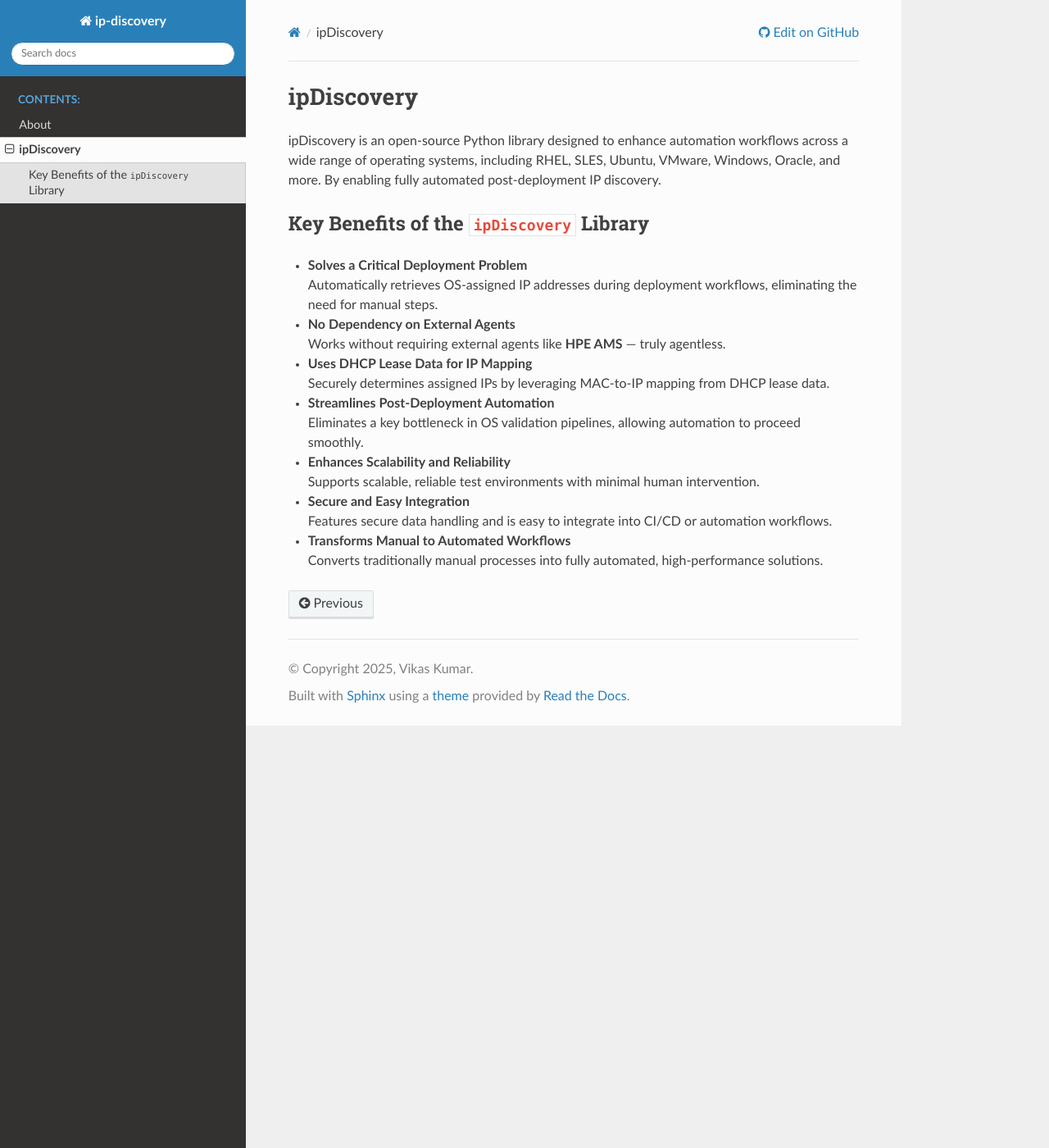
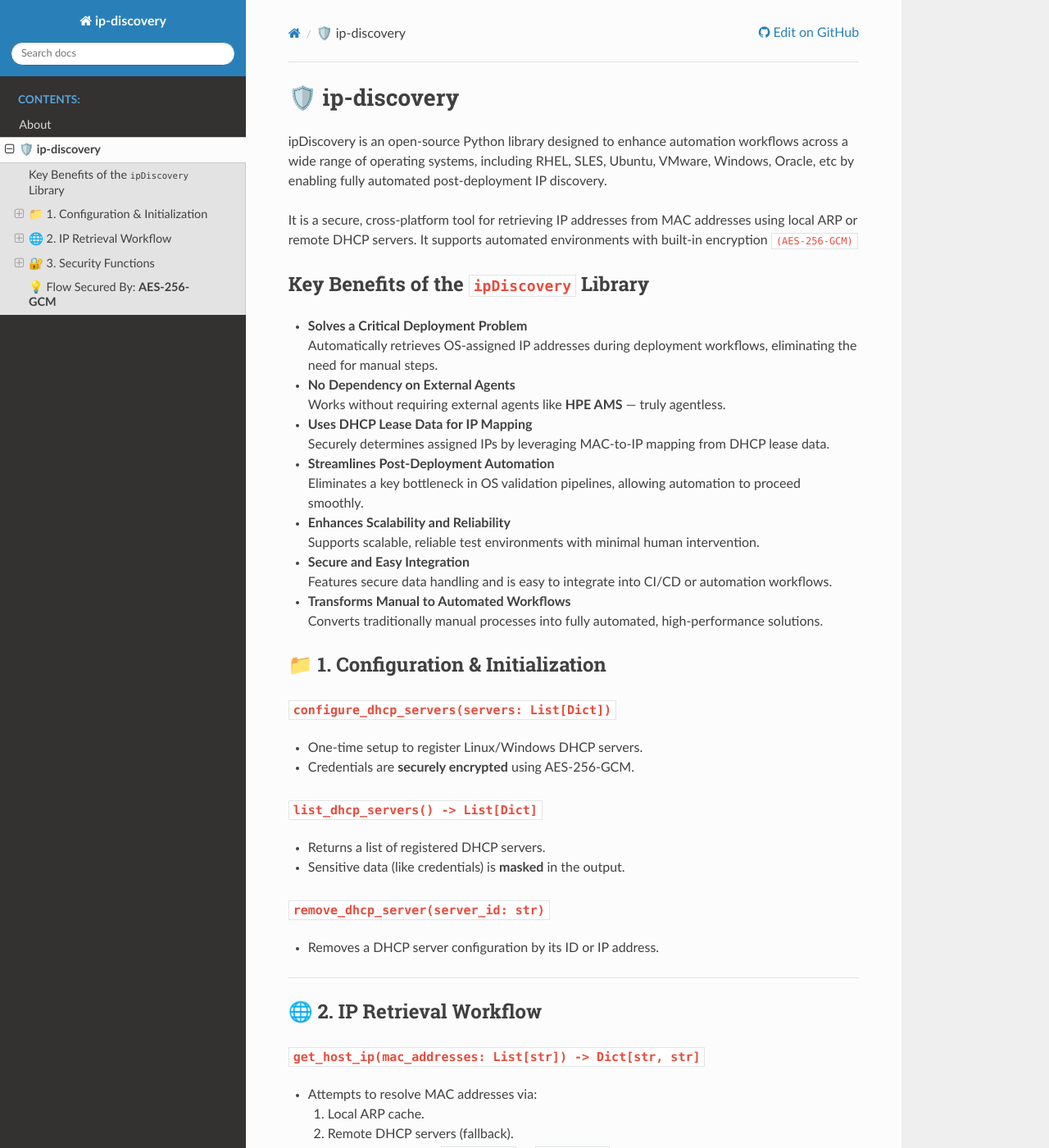
Before and after one commit to fusionvikas2015/ipDiscovery, a Sphinx documentation site: the page built from docs/source/ipDiscovery.md, in a window 1280 px wide and 1400 px high. Shown: the whole window at 82% size. Built offline with Sphinx 7.4.7 and the Read the Docs theme 3.1.0, drawn with Linux system fonts in a browser that asks for light colours; some of the changed text lies outside the part shown.

Commit message:
doc upadted

```diff
--- a/docs/source/conf.py
+++ b/docs/source/conf.py
@@ -9,7 +9,7 @@
 import sphinx_rtd_theme
 
 project = 'ip-discovery'
-copyright = '2025, Vikas Kumar'
+copyright = '2025, Vikas, Pritish, Akshita'
 author = 'Vikas Kumar'
 release = 'v1.1'
 
--- a/docs/source/ipDiscovery.md
+++ b/docs/source/ipDiscovery.md
@@ -1,7 +1,11 @@
-# ipDiscovery
+# 🛡️ ip-discovery
 
-ipDiscovery is an open-source Python library designed to enhance automation workflows across a wide range of operating systems, including RHEL, SLES, Ubuntu, VMware, Windows, Oracle, and more.
-By enabling fully automated post-deployment IP discovery.
+ipDiscovery is an open-source Python library designed to enhance automation workflows across a wide range of operating
+systems, including RHEL, SLES, Ubuntu, VMware, Windows, Oracle, etc by enabling fully automated post-deployment IP
+discovery.
+
+It is a secure, cross-platform tool for retrieving IP addresses from MAC addresses using local ARP or remote
+DHCP servers. It supports automated environments with built-in encryption `(AES-256-GCM)`
 
 ## Key Benefits of the `ipDiscovery` Library
 
@@ -31,3 +35,63 @@ By enabling fully automated post-deployment IP discovery.
 
 - **Transforms Manual to Automated Workflows**
   Converts traditionally manual processes into fully automated, high-performance solutions.
+
+## 📁 1. Configuration & Initialization
+
+### `configure_dhcp_servers(servers: List[Dict])`
+
+- One-time setup to register Linux/Windows DHCP servers.
+- Credentials are **securely encrypted** using AES-256-GCM.
+
+### `list_dhcp_servers() -> List[Dict]`
+
+- Returns a list of registered DHCP servers.
+- Sensitive data (like credentials) is **masked** in the output.
+
+### `remove_dhcp_server(server_id: str)`
+
+- Removes a DHCP server configuration by its ID or IP address.
+
+---
+
+## 🌐 2. IP Retrieval Workflow
+
+### `get_host_ip(mac_addresses: List[str]) -> Dict[str, str]`
+
+- Attempts to resolve MAC addresses via:
+    1. Local ARP cache.
+    2. Remote DHCP servers (fallback).
+- Returns a dictionary of `{ mac: ip }` or `'not found'`.
+
+### `_check_arp_cache(mac: str) -> Optional[str]`
+
+- Internal helper to parse the local ARP table for IP resolution.
+
+### `_query_linux_dhcp(mac: str, server: Dict) -> Optional[str]`
+
+- SSH into Linux DHCP server.
+- Parses `dhcpd.leases` or inspects the ARP table.
+
+### `_query_windows_dhcp(mac: str, server: Dict) -> Optional[str]`
+
+- SSH into Windows server.
+- Executes PowerShell `Get-DhcpServerv4Lease`.
+
+---
+
+## 🔐 3. Security Functions
+
+### `encrypt_data(data: str) -> str`
+
+- Internally used to encrypt data using **AES-256-GCM**.
+
+### `decrypt_data(encrypted: str) -> str`
+
+- Secure in-memory decryption of data.
+
+---
+
+## 💡 Flow Secured By: **AES-256-GCM**
+
+Every sensitive operation, including credentials and lease data, is protected using **AES-256-GCM**, ensuring
+confidentiality, integrity, and authenticity.
```
Also changed, not shown: 11 other files.
